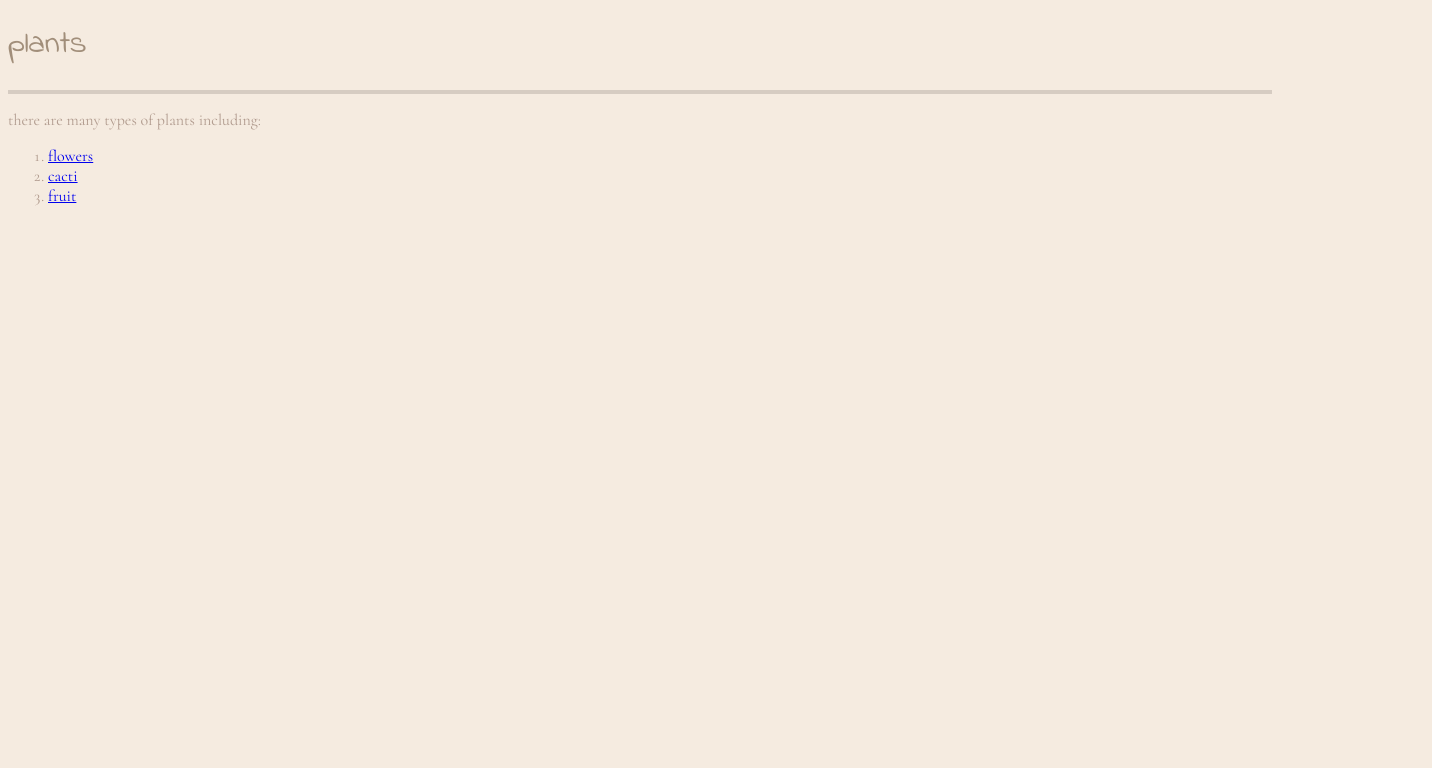
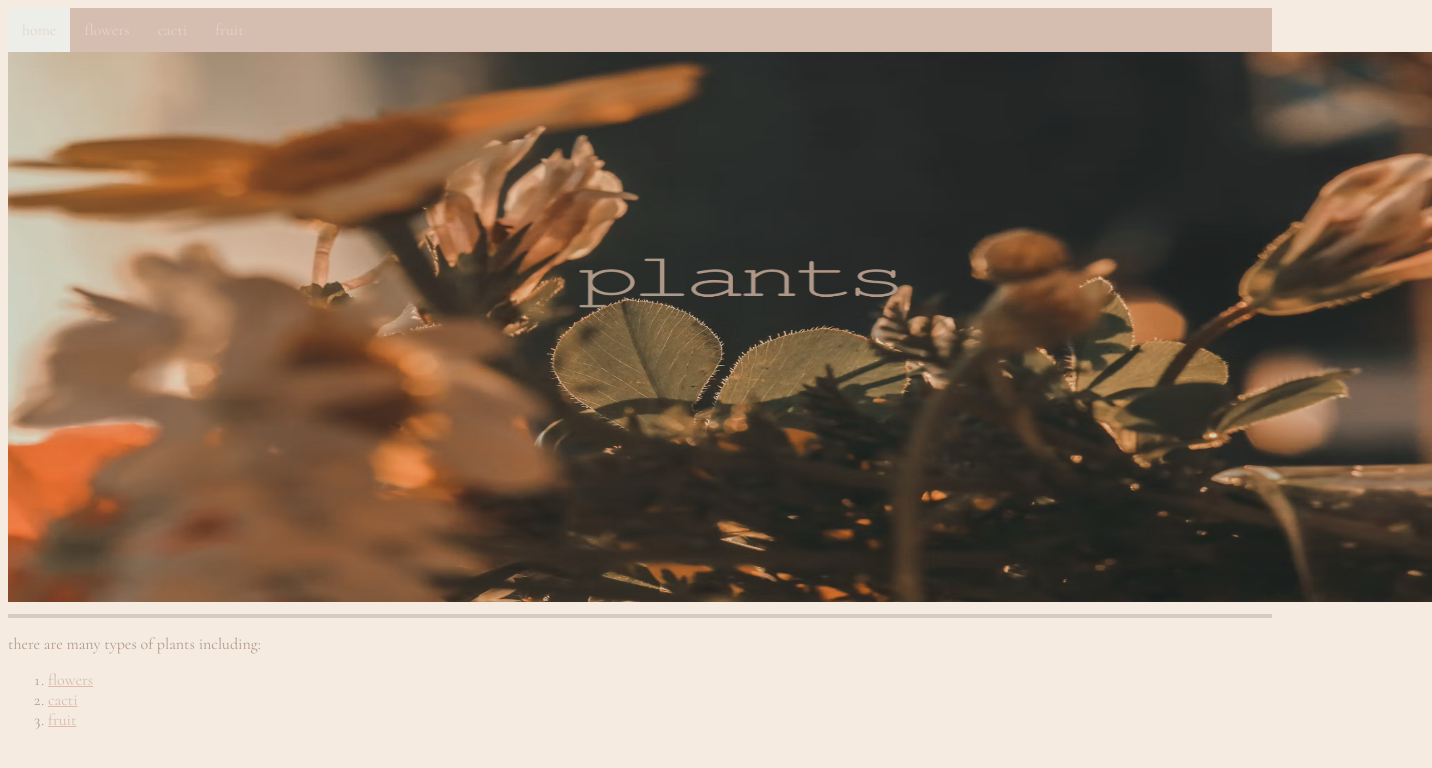
Before and after one commit to curran24/website, a plain HTML site: page index.html in a window 1280 px wide. Shown: the whole page, 1432 px wide, since content can reach past the window. Drawn offline with Linux system fonts and the light colour scheme.

Commit message:
Add files via upload

```diff
--- a/index.html
+++ b/index.html
@@ -1,6 +1,13 @@
 <!doctype html>
 <html>
 <head>
+	<body id="index.html">
+	<div class="topnav a">
+		<a href="index.html" class="active">home</a>
+		<a href="flowers.html" >flowers</a>
+		<a href="cacti.html" >cacti</a>
+		<a href="fruit.html" >fruit</a>
+	</div>
 	<title>plants</title>
 	<link href="style.css" type="text/css" rel="stylesheet" />
 <link rel="preconnect" href="https://fonts.googleapis.com">
@@ -11,8 +18,9 @@
 </head>
 
 <body>
-	<h1>plants</h1>
-	<hr class="new1">
+
+	<img src="plants3.jpg"alt="plants" width="1424" height="550">
+<hr class="new1">
 	<p>there are many types of plants including:</p>
 
 <ol>
--- a/style.css
+++ b/style.css
@@ -20,6 +20,7 @@ p,li {
 .topnav {
   background-color:#d5bdaf;
   overflow: hidden;
+
 }
 
 .topnav a{
@@ -47,5 +48,15 @@ hr.new1{
   border-color:#d6ccc2;
 }
 
+a {
+  color:#d5bdaf;
+}
+
+a:hover {
+  color:#d6ccc2;
+}
+
+}
+
 /*indie flower
 Yorkten Slab Norm Thin ital*/
```
Also changed, not shown: plants copy.jpg (added), plants.avif (added), plants3.jpg (added).
